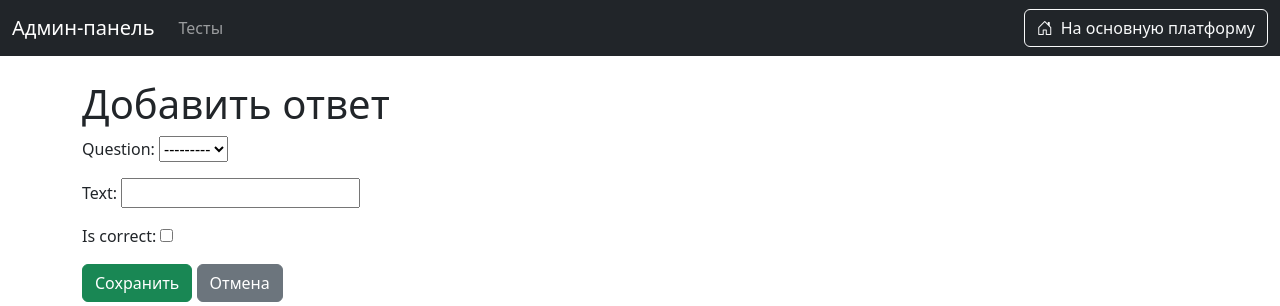
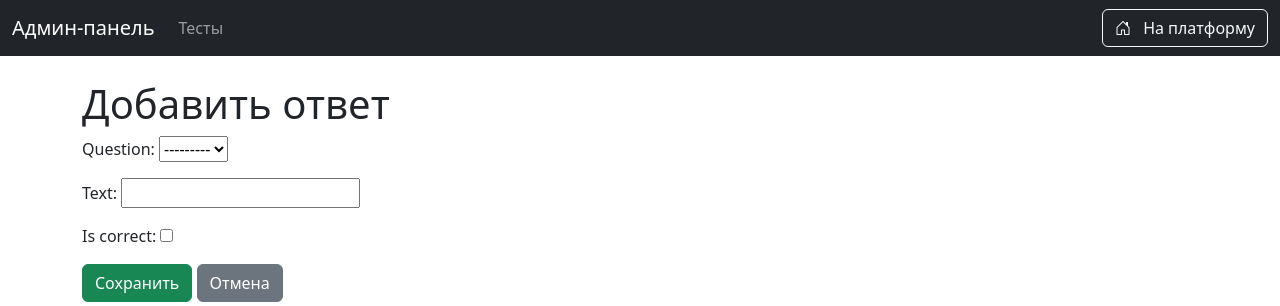
Before and after one commit to 2202zhan/nurtest, a Django app: page /custom-admin/questions/1/answers/add/ in a window 1280 px wide. Shown: the top 306 px of the page. Run offline with Django 5.2, Linux system fonts and the light colour scheme; the visitor is signed in with stand-in values (Sample User, id 1); data that the repository does not hold is empty.

Commit message:
испр баг

```diff
--- a/nurtest/nurtest/custom_admin/views.py
+++ b/nurtest/nurtest/custom_admin/views.py
@@ -93,8 +93,9 @@ class AnswerChoiceCreateView(PermissionRequiredMixin, CreateView):
     fields = ['question', 'text', 'is_correct']
     permission_required = 'tests.add_answerchoice'
     success_url = reverse_lazy('test-list')
-    def get_success_url(self):
-        return reverse('question-list', kwargs={'test_id': self.object.test.pk})
+
+    # def get_success_url(self):
+    #     return reverse('question-list', kwargs={'test_id': self.object.test.pk})
 
 class AnswerChoiceUpdateView(PermissionRequiredMixin, UpdateView):
     model = AnswerChoice
@@ -113,5 +114,5 @@ class AnswerChoiceDeleteView(PermissionRequiredMixin, DeleteView):
     permission_required = 'tests.delete_answerchoice'
     success_url = reverse_lazy('test-list')
 
-    def get_success_url(self):
-        return reverse('question-list', kwargs={'test_id': self.object.test.pk})
+    # def get_success_url(self):
+    #     return reverse('question-list', kwargs={'test_id': self.object.test.pk})
--- a/nurtest/nurtest/templates/base.html
+++ b/nurtest/nurtest/templates/base.html
@@ -33,10 +33,11 @@
             <!-- Кнопка перехода на основную платформу -->
             <ul class="navbar-nav ms-auto">
                 <li class="nav-item">
-                    <a class="btn btn-outline-light" href="http://127.0.0.1:8000/accounts/">
-                        <i class="bi bi-house-door me-2"></i>На основную платформу
-                    </a>
-                </li>
+                <a class="btn btn-outline-light" href="http://127.0.0.1:8000/accounts/">
+                    <i class="bi bi-house-door me-2"></i>
+                    <span>На платформу</span>
+                </a>
+
             </ul>
         </div>
     </div>
```
